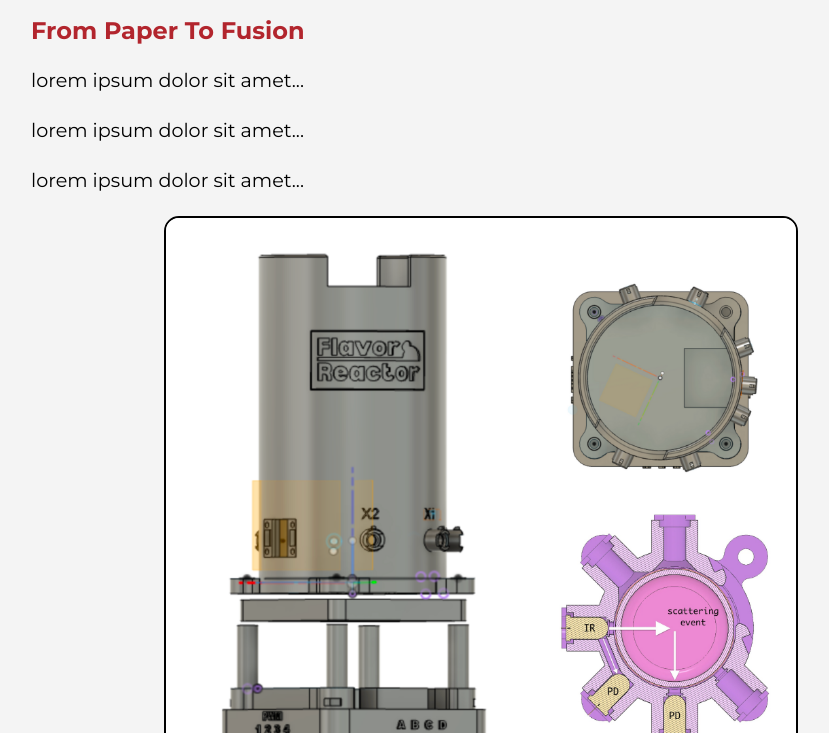
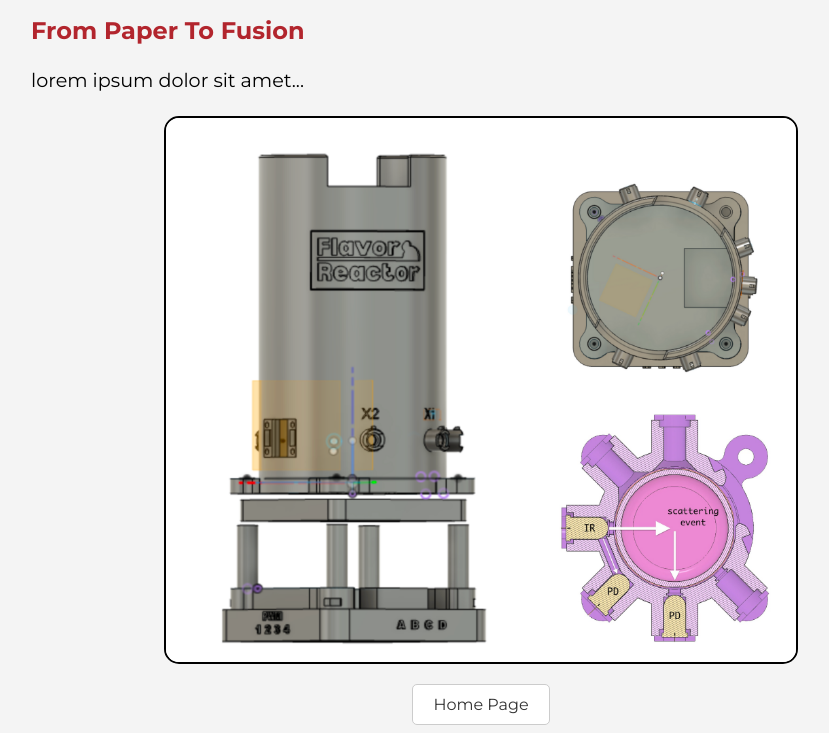
Before and after one commit to curro1999/FlavorReactor, a plain HTML site: page development.html in a window 1280 px wide. Shown: the part 1748-2481 px from the top of the page, without its empty margins (159-988 px from the left). Drawn offline with Linux system fonts and the light colour scheme.

Commit message:
Update development.html

```diff
--- a/development.html
+++ b/development.html
@@ -148,8 +148,6 @@
         <h2>From Paper To Fusion</h2>
 
         <p>lorem ipsum dolor sit amet...</p>
-        <p>lorem ipsum dolor sit amet...</p>
-        <p>lorem ipsum dolor sit amet...</p>
 
         <div class="image-container">
             <img src="Development/d3.JPG" alt="Image D2">
```
